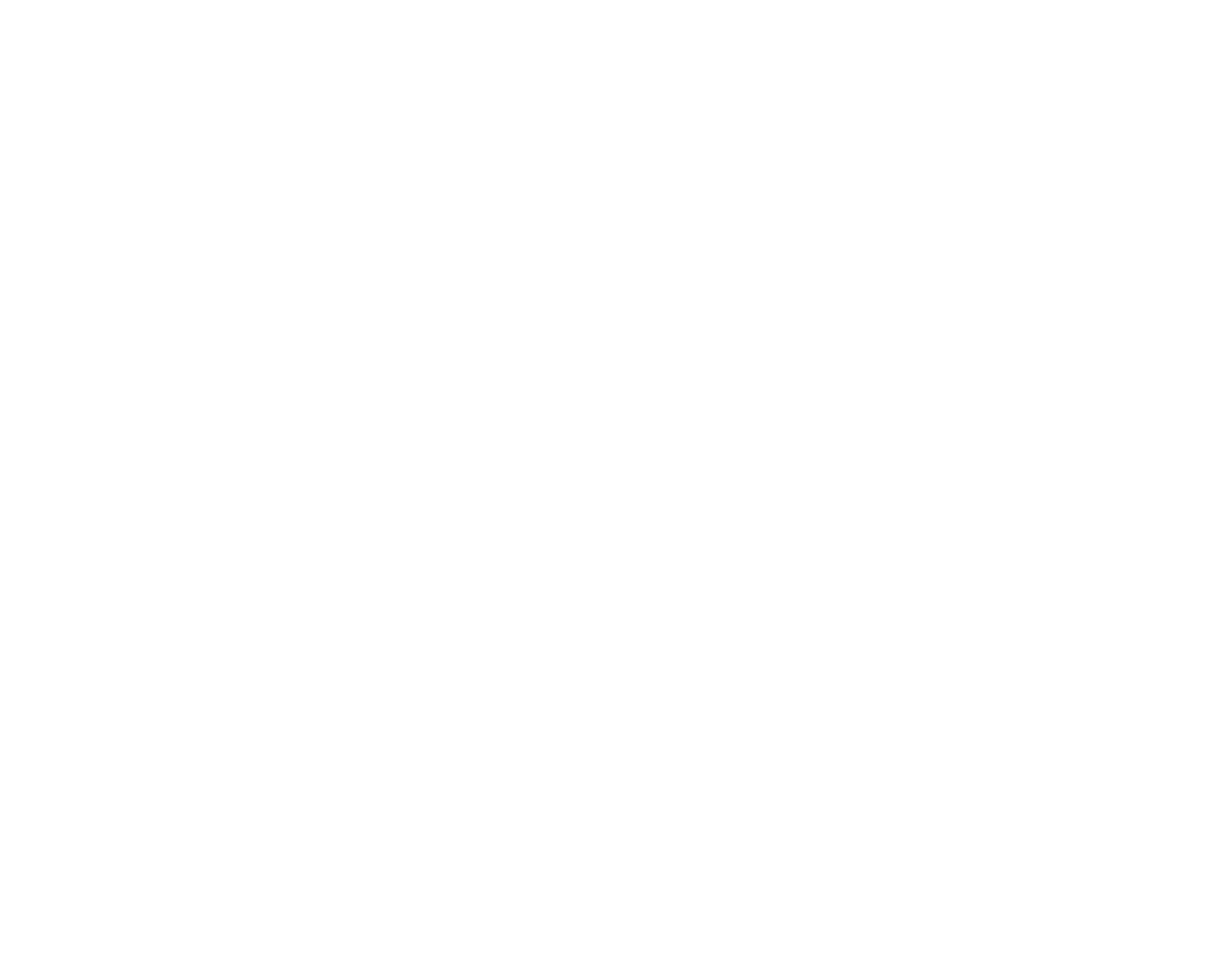
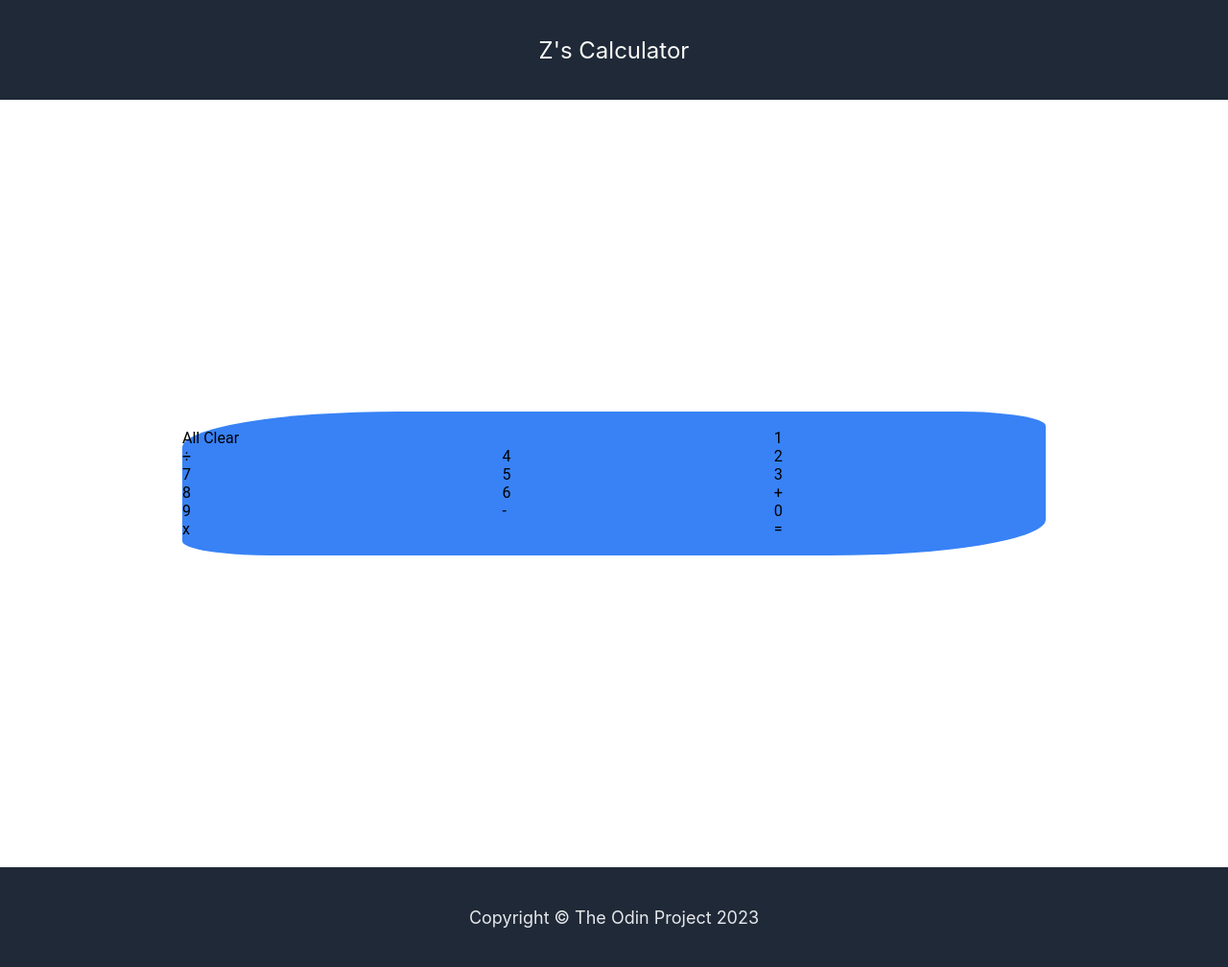
Before and after one commit to czawojski/calculatorProject, a plain HTML site: page index.html in a window 1280 px wide. Shown: the whole page at 96% size. Before the commit the page ends 800 px from the top, so only its background shows below. Drawn offline with Linux system fonts and the light colour scheme.

Commit message:
completed basic html structure and started to apply css styling

```diff
--- a/index.html
+++ b/index.html
@@ -9,6 +9,47 @@
     <title>Calculator</title>
 </head>
 <body>
+    <!-- Create a basic HTML calculator with buttons for each digit, each of the above functions and an “Equals” key.
+    There should also be a display for the calculator. Go ahead and fill it with some dummy numbers so it looks correct.
+    Add a “clear” button. -->
+    <div class="header">
+        <div class="headerlogo">Z's Calculator</div>
+    </div>
 
+    <div class="calculatorSection">
+        <div class="calculator">
+            <div class="screen"></div>
+            <div class="row1">
+                <div>All Clear</div>
+                <div>÷</div>
+            </div>
+            <div class="row2">
+                <div>7</div>
+                <div>8</div>
+                <div>9</div>
+                <div>x</div>
+            </div>
+            <div class="row3">
+                <div>4</div>
+                <div>5</div>
+                <div>6</div>
+                <div>-</div>
+            </div>
+            <div class="row4">
+                <div>1</div>
+                <div>2</div>
+                <div>3</div>
+                <div>+</div>
+            </div>
+            <div class="row5">
+                <div>0</div>
+                <div>=</div>
+            </div>
+        </div>
+    </div>
+
+    <div class="footer">
+        Copyright © The Odin Project 2023
+    </div>
 </body>
 </html>
--- a/styles.css
+++ b/styles.css
@@ -0,0 +1,56 @@
+/* some styles started from landing-page css */
+
+body {
+    font-family: -apple-system, BlinkMacSystemFont, 'Segoe UI', Roboto, Oxygen, Ubuntu, Cantarell, 'Open Sans', 'Helvetica Neue', sans-serif;
+    margin: 0;
+    min-height: 100vh;
+    flex-direction: column;
+  }
+
+.header {
+    height: 72px;
+    background: #1F2937;
+    display: flex;
+    justify-content: center;
+    align-items: center; /* added to look balanced...necessary? */
+    padding: 16px;
+  }
+
+.headerlogo {
+    font-size: 24px;
+    color: #F9FAF8;
+  }
+
+.calculatorSection {
+    height: 800px;
+    background: white;
+    display: flex;
+    justify-content: center;
+    align-items: center;
+  }
+
+.calculator { /* LEFT OFF HERE ... did not edit */
+    height: 150px;
+    width: 900px;
+    font-family: Roboto, sans-serif;
+    border: none;
+    border-radius: 25% 10%;
+    background: #3882F6;
+    display: flex;
+    flex-direction: column;
+    justify-content: center;
+    align-items: flex-start;
+    flex-wrap: wrap;
+  }
+
+
+.footer {
+    height: 72px;
+    background: #1F2937;
+    color: #E5E7EB;
+    font-size: 18px;
+    display: flex;
+    justify-content: center;
+    align-items: center;
+    padding: 16px;
+  }
```
